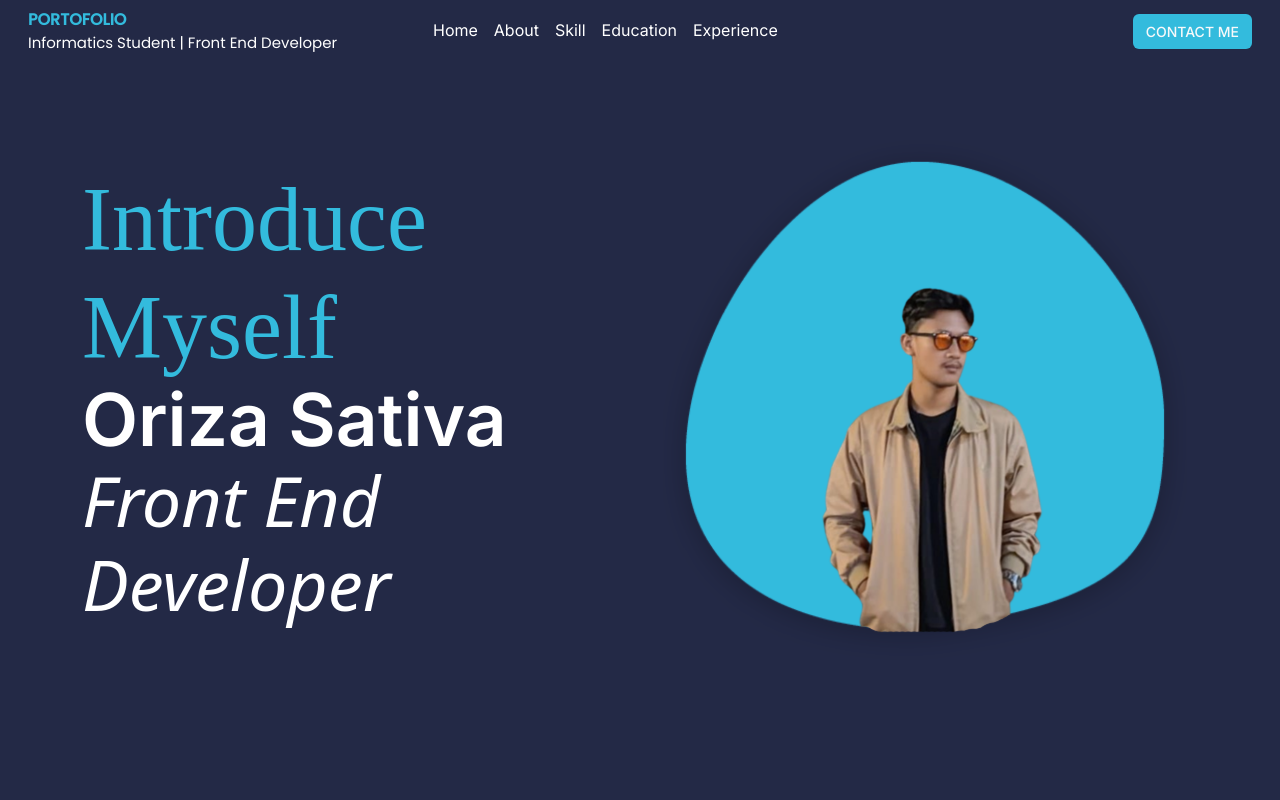
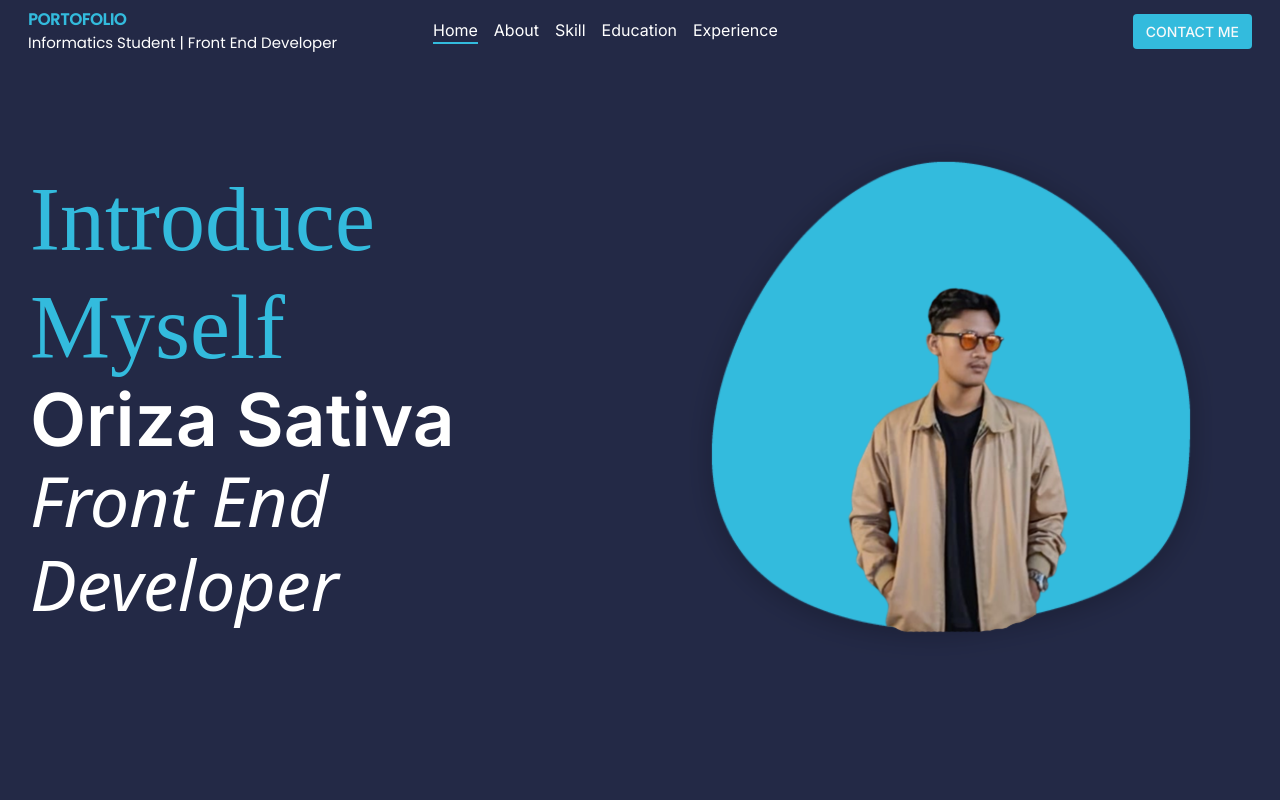
Before and after one commit to Orizaaaaa/MY-portofolio, a React (Vite) app: page / in a window 1280 px wide. Shown: the top 800 px of the page. Built offline with nearby package versions, Linux system fonts and the light colour scheme; a web font is replaced by a local one.

Commit message:
save without container

```diff
--- a/src/components/Fragment/Navbar.jsx
+++ b/src/components/Fragment/Navbar.jsx
@@ -15,7 +15,6 @@ function Navbar({ children }) {
         <nav className={`navbar navbar-expand-lg position-fixed px-3 py-2 w-100 rounded-0  ${navbarBg ? "navbarbgActive" : ""}`}>
             <div className="container-fluid ">
                 <span className="portofolio "> <b>PORTOFOLIO</b><br /> <p className='p-0 m-0' >Informatics Student | Front End Developer</p> </span>
-
                 <button className="navbar-toggler" type="button" data-bs-toggle="collapse" data-bs-target="#navbarNav" aria-controls="navbarNav" aria-expanded="false" aria-label="Toggle navigation">
                     <span className="navbar-toggler-icon"></span>
                 </button>
@@ -23,7 +22,7 @@ function Navbar({ children }) {
                     <ul className="navbar-nav mx-auto">
                         {children}
                     </ul>
-                    <ButtonBlue className={'text-light'} title='CONTACT ME' />
+                    <ButtonBlue className={'text-light rounded-1'} title='CONTACT ME' />
                 </div>
             </div>
         </nav>
--- a/src/components/Layout/Layout.jsx
+++ b/src/components/Layout/Layout.jsx
@@ -40,7 +40,7 @@ function Layout({ children }) {
                 <NavbarList location='#' title='Experience' />
             </Navbar>
 
-            <main className='main container' >
+            <main className='main' >
                 {children}
             </main>
         </>
--- a/src/css/index.css
+++ b/src/css/index.css
@@ -13,6 +13,10 @@ font-family: 'Poppins', sans-serif; */
 body {
     background-color: #232946 !important;
 
+}
+
+.main {
+    padding: 0px 30px;
 }
 
 nav ul li a {
@@ -45,7 +49,7 @@ nav .portofolio p {
 
 nav .navbar-collapse .navbar-nav .nav-item a:hover {
     color: #33BBDD !important;
-
+    font-weight: 600;
 }
 
 nav .navbar-collapse .navbar-nav .nav-item a::after {
@@ -74,3 +78,12 @@ nav .navbar-collapse .navbar-nav .nav-item a:hover::after {
     box-shadow: 0 0 10px rgba(0, 0, 0, 0.1);
     transition: 0.4s;
 }
+
+nav .navbar-collapse .navbar-nav .nav-item a.active::after {
+    content: "";
+    display: block;
+    width: 100%;
+    height: 2px;
+    background: #33BBDD;
+
+}
```
